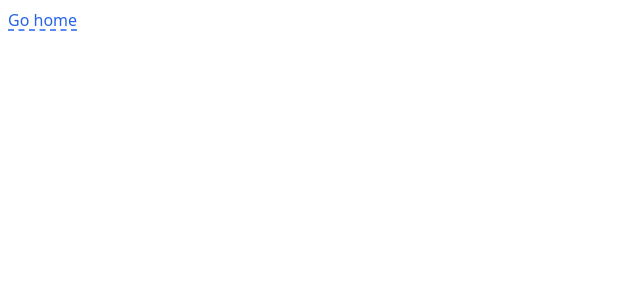
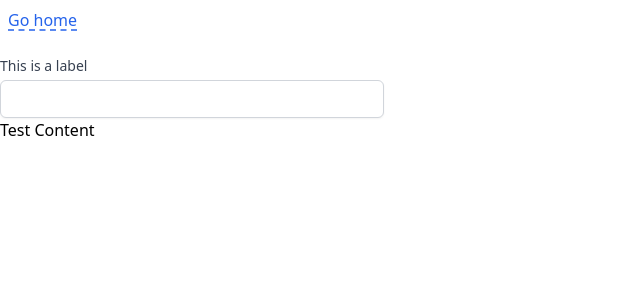
Before and after one commit to tayv/Project-Bubblegum, a Next.js app: page /quiz1/pg4 in a window 1280 px wide. Shown: the top 300 px of the page, without its empty margins (0-640 px from the left). Built offline with nearby package versions, Linux system fonts and the light colour scheme.

Commit message:
Text Input component created
Able to pass register as prop. No state handling ye

```diff
--- a/components/Breadcrumbs.tsx
+++ b/components/Breadcrumbs.tsx
@@ -17,4 +17,4 @@ const Breadcrumbs = () => {
 }
 
 
-export default Breadcrumbs;
+export default Breadcrumbs
--- /dev/null
+++ b/components/TextInput.tsx
@@ -0,0 +1,56 @@
+import { prependOnceListener } from 'process'
+import React, { useState } from 'react'
+import { useForm } from 'react-hook-form'
+
+const TextInput = (props) => {
+
+  const { register, formState: { errors } } = useForm()
+  const { fieldName, label } = props
+
+  return (
+    <>
+      <div className="max-w-sm">
+        <label htmlFor="text" className="block text-sm font-medium text-gray-700">
+          { label }
+        </label>
+        <input
+          {...register(fieldName) }
+          type="text"
+          name={ fieldName }
+          id={ fieldName }
+          className="mt-1 block w-full py-2 px-3 border border-gray-300 bg-white rounded-md shadow-sm focus:outline-none focus:ring-indigo-500 focus:border-indigo-500 sm:text-sm"
+        />
+        { errors.testInput && <p className="text-red-600">Please enter something</p> }
+      </div>
+
+    </>
+  )
+}
+
+export default TextInput
+
+
+/*
+//Input field
+<div className="form-field">
+  <input
+    placeholder={placeHolder}
+    {...register(fieldName, {
+        required: {
+          value: isRequired,
+          message: "This is required",
+      },
+        maxLength: {
+          value: maximLength,
+          message: `Value must be maximum ${maximLength}`,
+      },
+        minLength: {
+          value: minimLength,
+          message: `Value must be minimum ${minimLength}`,
+      },
+   }
+  )}
+/>
+</div>
+
+*/
--- a/pages/quiz1/pg1.tsx
+++ b/pages/quiz1/pg1.tsx
@@ -7,9 +7,12 @@ import React, { useState, useEffect } from 'react'
 export default () => {
 
   const { register, handleSubmit, watch, reset, formState: { errors } } = useForm()
-  const onSubmit = (data: any) => console.log(data)
+  const onSubmit = (data: any) => {
+    console.log(data)
+    reset()
+  }
 
-  console.log(watch("fullName"))
+ // console.log(watch("fullName"))
 
   return (
    <>
--- a/pages/quiz1/pg4.tsx
+++ b/pages/quiz1/pg4.tsx
@@ -1,10 +1,23 @@
 import Breadcrumbs from '@components/Breadcrumbs'
+import TextInput from '@components/TextInput'
+import { useForm } from 'react-hook-form'
 
 export default function () {
+  let inputName = "testInput"
+  const { register } = useForm()
+  return (
+    <>
+      <Breadcrumbs></Breadcrumbs>
 
-  return (
+      <TextInput
+        register={register}
+        fieldName="firstName"
+        label="This is a label"
+      />
+      <p>Test Content</p>
 
-    <Breadcrumbs></Breadcrumbs>
+    </>
+
 
   )
 
```
